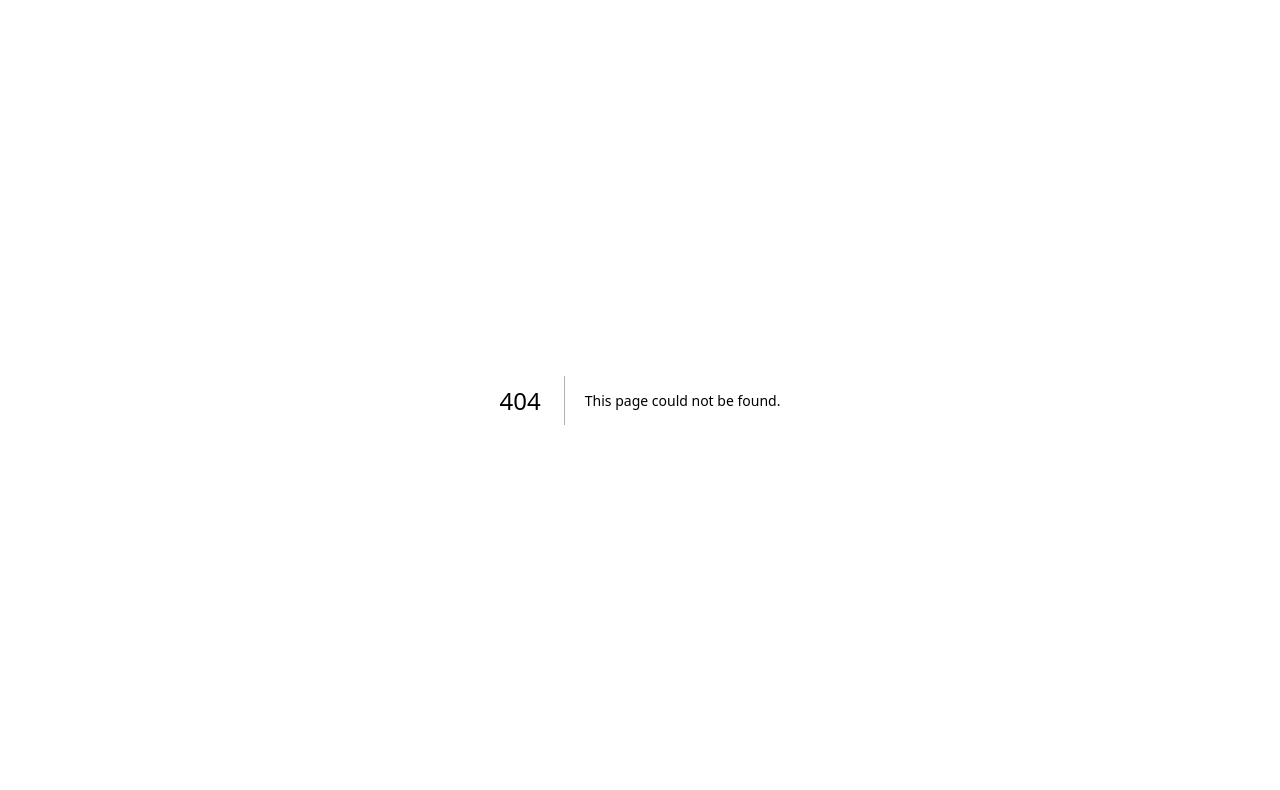
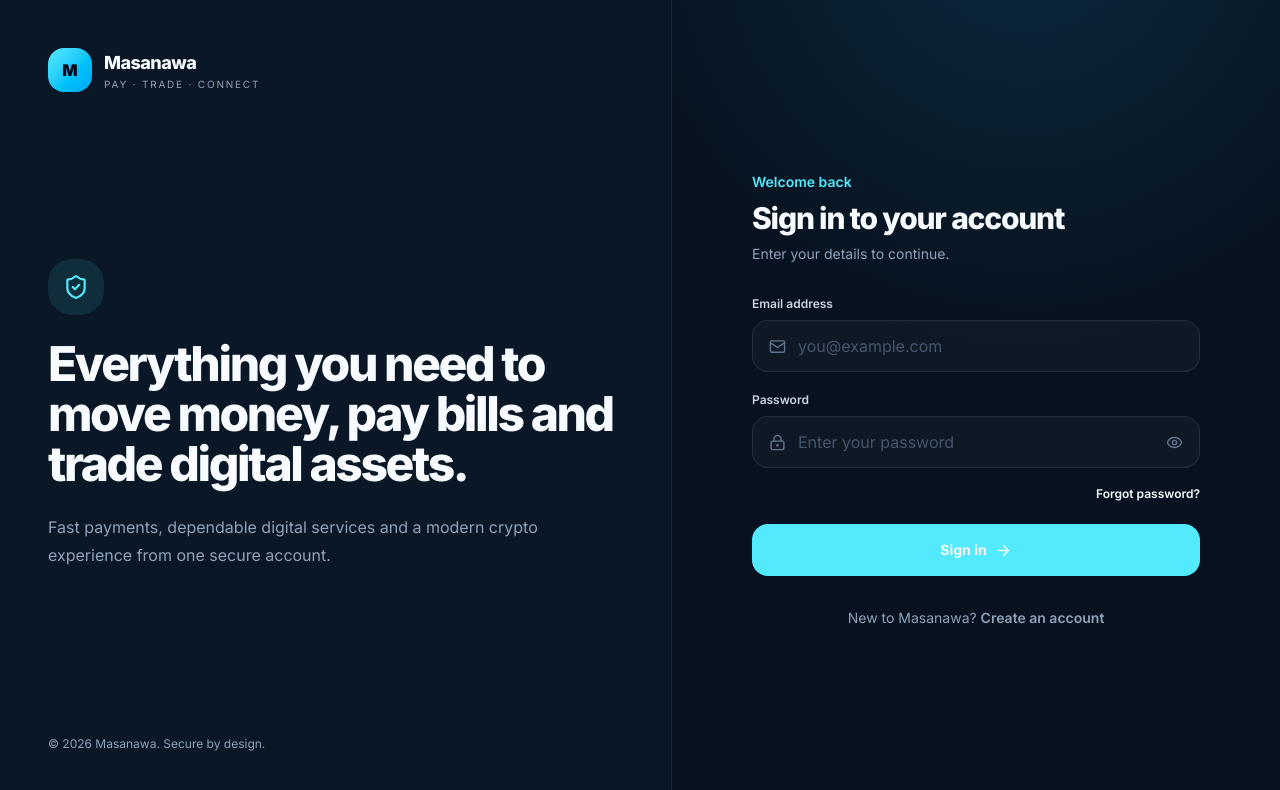
Before and after one commit to Baatiku/MasanawaP1, a Next.js app: page /login in a window 1280 px wide. Before the commit this address had no page. Shown: the top 790 px of the page. Built offline with nearby package versions, Linux system fonts and the light colour scheme.

Commit message:
Add Masanawa login experience

```diff
--- /dev/null
+++ b/app/login/page.tsx
@@ -0,0 +1,56 @@
+import Link from "next/link";
+import { ArrowRight, Eye, LockKeyhole, Mail, ShieldCheck } from "lucide-react";
+
+export default function LoginPage() {
+  return (
+    <main className="min-h-screen px-5 py-8 sm:px-8 lg:grid lg:grid-cols-[1.05fr_.95fr] lg:p-0">
+      <section className="hidden min-h-screen flex-col justify-between overflow-hidden border-r border-white/7 bg-[#091726] p-12 lg:flex">
+        <div className="flex items-center gap-3">
+          <div className="flex h-11 w-11 items-center justify-center rounded-2xl bg-gradient-to-br from-cyan-300 to-sky-500 font-black text-slate-950">M</div>
+          <div>
+            <p className="text-lg font-extrabold tracking-[-.03em]">Masanawa</p>
+            <p className="muted text-[10px] uppercase tracking-[.18em]">Pay · Trade · Connect</p>
+          </div>
+        </div>
+        <div className="max-w-xl">
+          <div className="mb-6 flex h-14 w-14 items-center justify-center rounded-3xl bg-cyan-300/10 text-cyan-300"><ShieldCheck size={26} /></div>
+          <h1 className="text-5xl font-extrabold leading-[1.04] tracking-[-.05em]">Everything you need to move money, pay bills and trade digital assets.</h1>
+          <p className="muted mt-6 max-w-lg text-base leading-7">Fast payments, dependable digital services and a modern crypto experience from one secure account.</p>
+        </div>
+        <p className="muted text-xs">© 2026 Masanawa. Secure by design.</p>
+      </section>
+
+      <section className="flex min-h-[calc(100vh-4rem)] items-center justify-center lg:min-h-screen">
+        <div className="w-full max-w-md">
+          <div className="mb-10 flex items-center gap-3 lg:hidden">
+            <div className="flex h-10 w-10 items-center justify-center rounded-2xl bg-gradient-to-br from-cyan-300 to-sky-500 font-black text-slate-950">M</div>
+            <p className="text-lg font-extrabold">Masanawa</p>
+          </div>
+          <p className="text-sm font-semibold text-cyan-300">Welcome back</p>
+          <h2 className="mt-2 text-3xl font-extrabold tracking-[-.04em]">Sign in to your account</h2>
+          <p className="muted mt-2 text-sm">Enter your details to continue.</p>
+
+          <form className="mt-8 space-y-5">
+            <Field label="Email address" type="email" placeholder="you@example.com" icon={Mail} />
+            <div>
+              <label className="mb-2 block text-xs font-semibold text-slate-300">Password</label>
+              <div className="flex h-13 items-center gap-3 rounded-2xl border border-white/9 bg-white/[.035] px-4 focus-within:border-cyan-300/35">
+                <LockKeyhole size={17} className="text-slate-500" />
+                <input type="password" placeholder="Enter your password" className="h-full min-w-0 flex-1 bg-transparent text-sm outline-none placeholder:text-slate-600" />
+                <Eye size={17} className="text-slate-500" />
+              </div>
+              <div className="mt-3 text-right"><a className="text-xs font-semibold text-cyan-300">Forgot password?</a></div>
+            </div>
+            <Link href="/" className="flex h-13 w-full items-center justify-center gap-2 rounded-2xl bg-cyan-300 text-sm font-bold text-slate-950 transition hover:bg-cyan-200">Sign in <ArrowRight size={17} /></Link>
+          </form>
+
+          <p className="muted mt-8 text-center text-sm">New to Masanawa? <Link href="/register" className="font-semibold text-cyan-300">Create an account</Link></p>
+        </div>
+      </section>
+    </main>
+  );
+}
+
+function Field({ label, type, placeholder, icon: Icon }: { label: string; type: string; placeholder: string; icon: typeof Mail }) {
+  return <div><label className="mb-2 block text-xs font-semibold text-slate-300">{label}</label><div className="flex h-13 items-center gap-3 rounded-2xl border border-white/9 bg-white/[.035] px-4 focus-within:border-cyan-300/35"><Icon size={17} className="text-slate-500" /><input type={type} placeholder={placeholder} className="h-full min-w-0 flex-1 bg-transparent text-sm outline-none placeholder:text-slate-600" /></div></div>;
+}
```
